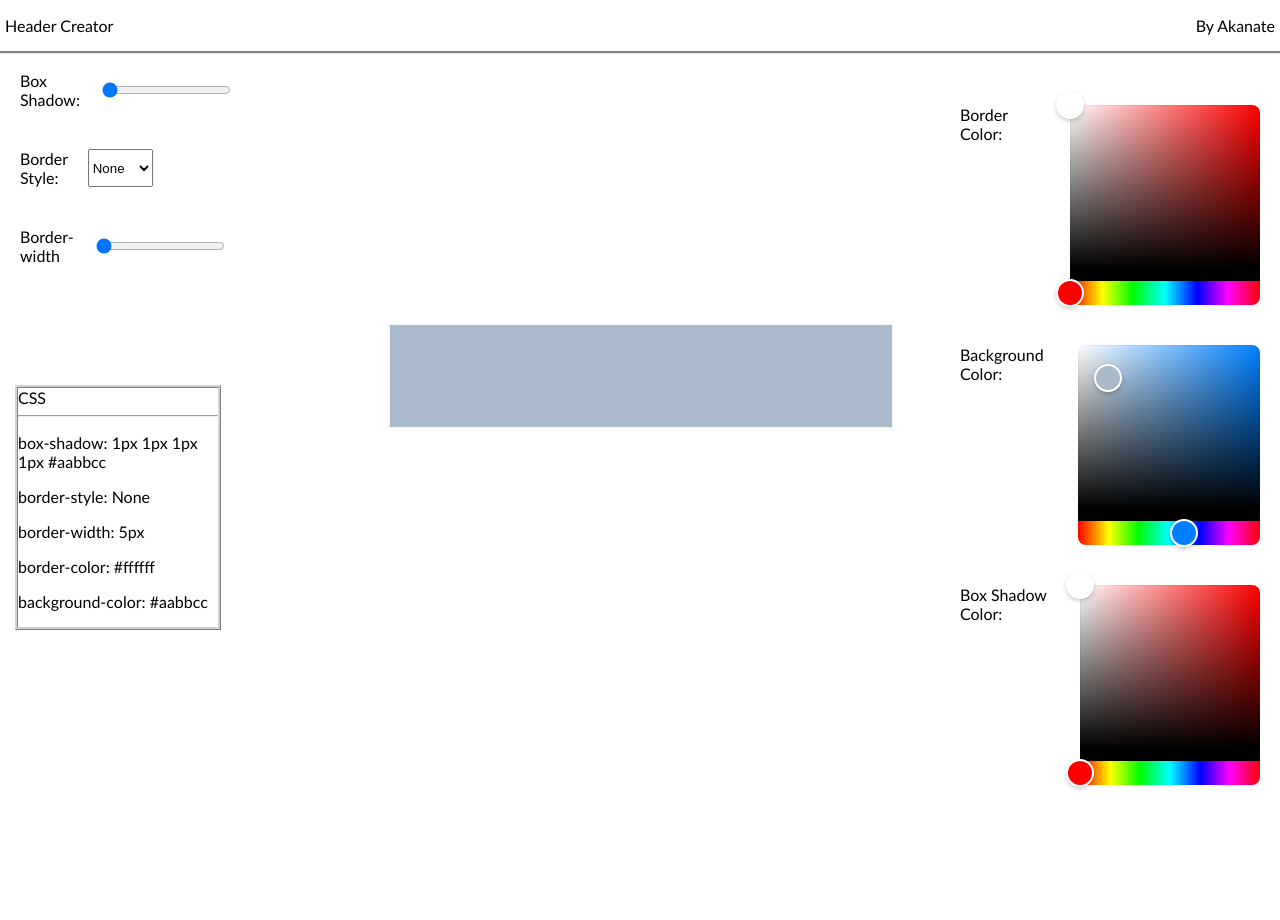
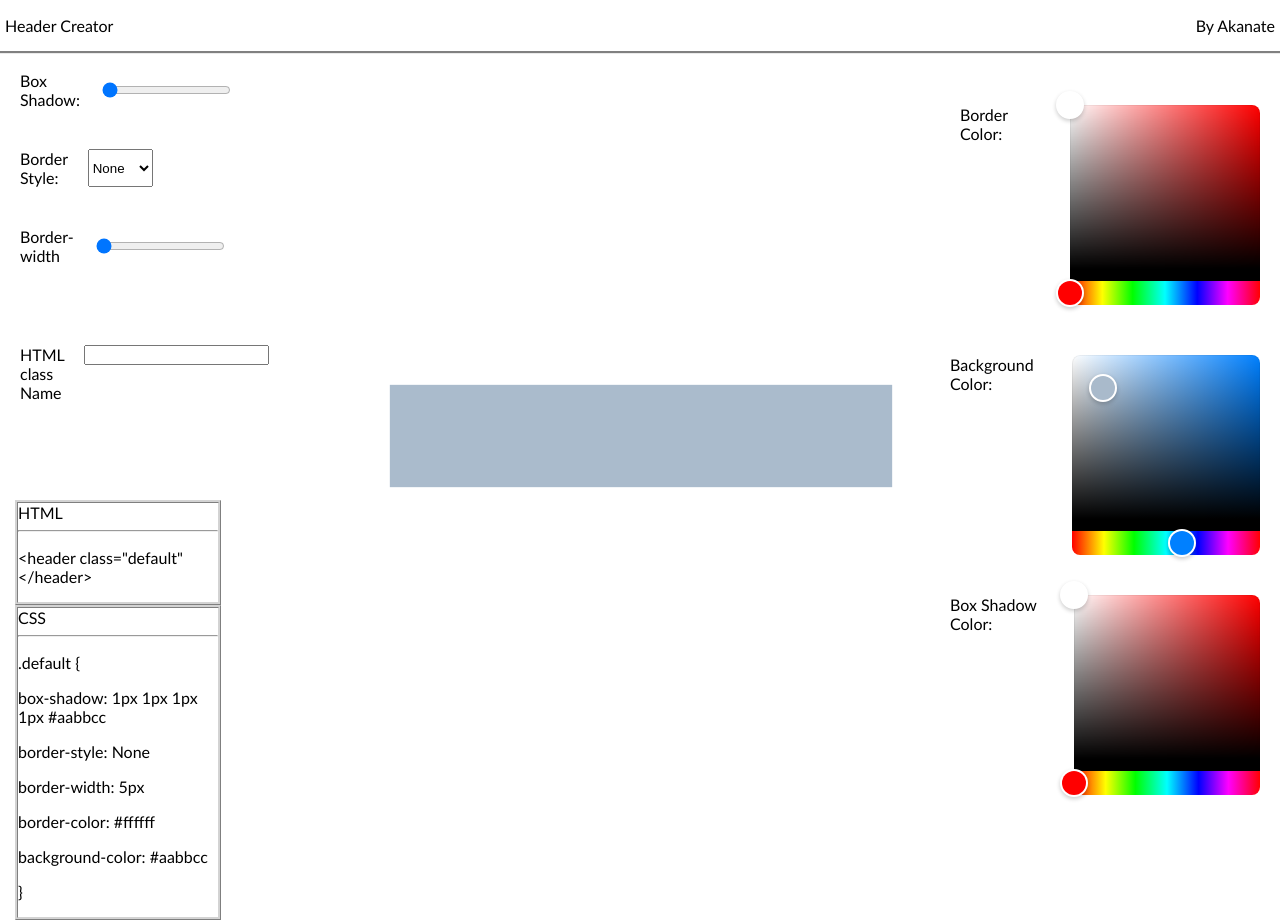
Before and after one commit to Akanate/HeaderCreator, a React (Create React App) app: page / in a window 1280 px wide. Before the commit the page ends 805 px from the top, so only its background shows below. Built offline with nearby package versions, Linux system fonts and the light colour scheme.

Commit message:
Big update to provide a html generation box as well as better formatting for the css and html output.

```diff
--- a/src/components/Main.jsx
+++ b/src/components/Main.jsx
@@ -5,6 +5,7 @@ import Container from "./Container"
 
 export default function Main() {
     const [boxShadowColor, setBoxShadowColor] = useState('#aabbcc')
+    const [htmlclass, setHtmlClass] = useState("")
     const [styles, setStyles] = useState({
         boxShadow: "1px 1px 1px 1px",
         shadowColor: "#aaaaa",
@@ -71,6 +72,11 @@ export default function Main() {
                 })}/>
             </div>
 
+            <div className="classInput--container">
+                <span>HTML class Name</span>
+                <input className="classInput" onChange={e => setHtmlClass(e.target.value)}></input>
+            </div>
+
             <Container applyStyles={{
                 boxShadow: `${styles.boxShadow} ${styles.shadowColor}`,
                 borderStyle: styles.borderStyle,
@@ -93,14 +99,24 @@ export default function Main() {
             <div className="BoxShadowColor--container">
                 Box Shadow Color:<HexColorPicker color={styles.boxShadow} onChange={setBoxShadowColor}/>
             </div>
+            <div className="CSS-HTML">
                 <div className="CSS">
                     CSS
                     <hr />
+                    <p>{`.${htmlclass === "" ? "default": htmlclass} {`}</p>
                         <p>box-shadow: {styles.boxShadow} {styles.shadowColor}</p>
                         <p>border-style: {styles.borderStyle}</p>
                         <p>border-width: {styles.borderWidth}</p>
                         <p>border-color: {styles.borderColor}</p>
                         <p>background-color: {styles.backgroundColor}</p>
+                        <p>{"}"}</p>
+                </div>
+                <div className="HTML">
+                    HTML
+                   <hr />
+                   <p>{`<header class="${htmlclass === "" ? "default": htmlclass}"</header>`}</p>
+                </div>
+
             </div>
         </>
 
--- a/src/styles/main.css
+++ b/src/styles/main.css
@@ -1,9 +1,20 @@
-.BorderStyle--container, .BoxShadow, .BorderRange--container {
+.BorderStyle--container, .BoxShadow, .BorderRange--container{
     display: flex;
     flex-direction: row;
     padding: 20px;
     width: 100px;
     gap: 20px;
+    margin: 0;
+}
+
+.classInput--container {
+    display: flex;
+    flex-direction: row;
+    padding: 20px;
+    width: 100px;
+    height: 20px;
+    gap: 20px;
+    margin: 0;
 }
 
 .BorderColorPicker--container {
@@ -23,7 +34,8 @@
     padding-left: 0;
     margin-left: auto;
     padding: 20px;
-    width: 300px;
+    width: 310px;
+    margin-top: -50px;
 }
 
 .BoxShadowColor--container {
@@ -32,7 +44,7 @@
     padding-left: 0;
     margin-left: auto;
     padding: 20px;
-    width: 300px;
+    width: 310px;
 }
 
 
@@ -45,3 +57,18 @@
     margin-left: 15px;
     margin-top: -420px;
 }
+
+.HTML {
+    width: 200px;
+    border-style: ridge;
+    border-color: lightgrey;
+    margin-left: 15px;
+    margin-top: -420px;
+}
+
+.CSS-HTML {
+    display: flex;
+    flex-direction: column;
+    align-items: flex-start;
+    justify-content: center;
+}
```
Lines whose indentation alone changed are shown as unchanged.
